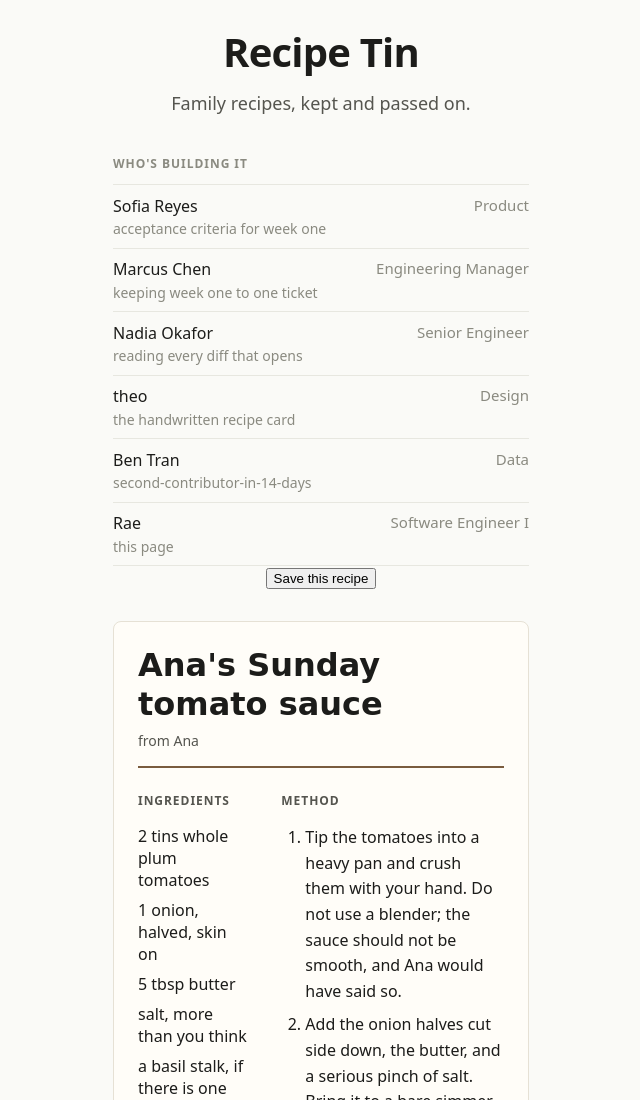
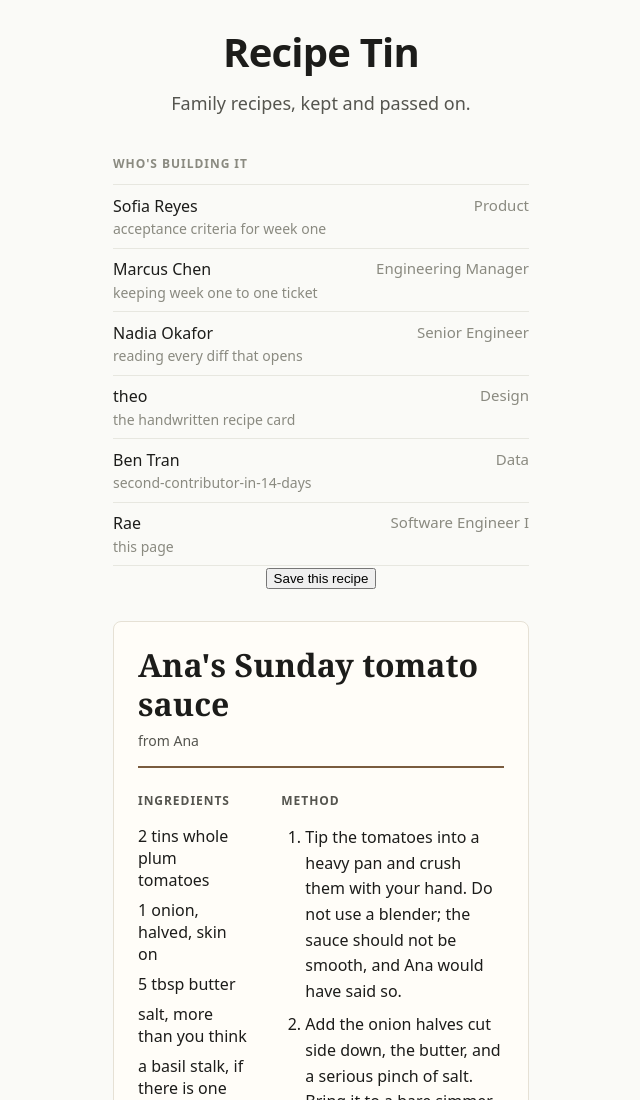
Before and after one commit to mrbooz/the-product-2, a website built with Vite: page index.html in a window 1280 px wide. Shown: the top 1100 px of the page, without its empty margins (319-959 px from the left). Built offline with nearby package versions, Linux system fonts and the light colour scheme.

Commit message:
TMP-7: fix the font stack, name the sections
Nadia's review, both good catches.

- A generic family never fails to resolve, so `cursive` in the middle of the
  stack made Georgia and serif unreachable. The comment described a fallback
  that could not happen. Real serif last.
- A <section> with no accessible name is a div as far as region navigation is
  concerned. The heading that names each one on screen now names it to the
  machine too.

```diff
--- a/src/recipe-card.ts
+++ b/src/recipe-card.ts
@@ -54,7 +54,10 @@ export function renderRecipeCard(mount: HTMLElement, recipe: Recipe): HTMLElemen
 
   const ing = document.createElement("section");
   ing.className = "recipe-ingredients";
-  ing.append(sectionLabel("Ingredients"));
+  // NAMED, so it is a landmark and not a div (Nadia, review of TMP-7). A
+  // <section> with no accessible name is invisible to region navigation, so
+  // the heading that already names it on screen names it to the machine too.
+  ing.append(nameSection(ing, sectionLabel("Ingredients")));
   const ingList = document.createElement("ul");
   for (const line of recipe.ingredients) {
     const li = document.createElement("li");
@@ -65,7 +68,7 @@ export function renderRecipeCard(mount: HTMLElement, recipe: Recipe): HTMLElemen
 
   const method = document.createElement("section");
   method.className = "recipe-method";
-  method.append(sectionLabel("Method"));
+  method.append(nameSection(method, sectionLabel("Method")));
   const steps = document.createElement("ol");
   for (const step of recipe.method) {
     const li = document.createElement("li");
@@ -80,6 +83,17 @@ export function renderRecipeCard(mount: HTMLElement, recipe: Recipe): HTMLElemen
   return card;
 }
 
+/** Point a section at the heading that names it, and hand the heading back so
+ *  the caller can append it. Ids are per-card and per-section, so two cards on
+ *  one page do not collide. */
+let sectionSeq = 0;
+function nameSection(section: HTMLElement, heading: HTMLElement): HTMLElement {
+  sectionSeq += 1;
+  heading.id = `recipe-section-${sectionSeq}`;
+  section.setAttribute("aria-labelledby", heading.id);
+  return heading;
+}
+
 /** A section label, as a real heading — the whitespace does the hierarchy on
  *  screen, and the heading does it for a screen reader. Both, not either. */
 function sectionLabel(text: string): HTMLElement {
--- a/src/style.css
+++ b/src/style.css
@@ -112,9 +112,14 @@ h1 {
    falls back through the widely-installed script faces and finally to a
    serif — which still reads as "written", where a sans would read as
    "generated". `overflow-wrap` because a long recipe name must wrap, never
-   truncate. */
+   truncate.
+
+   NO `cursive` KEYWORD IN THE MIDDLE (Nadia, review of TMP-7). A generic
+   family never fails to resolve, so anything after it is unreachable: the
+   list said "…then Georgia, then serif" and could not have reached either.
+   The real serif goes last and is the actual fallback the comment promises. */
 .recipe-title {
-  font-family: "Segoe Script", "Bradley Hand", "Snell Roundhand", cursive, Georgia, serif;
+  font-family: "Segoe Script", "Bradley Hand", "Snell Roundhand", Georgia, serif;
   font-size: 2rem;
   line-height: 1.2;
   letter-spacing: 0;
```
